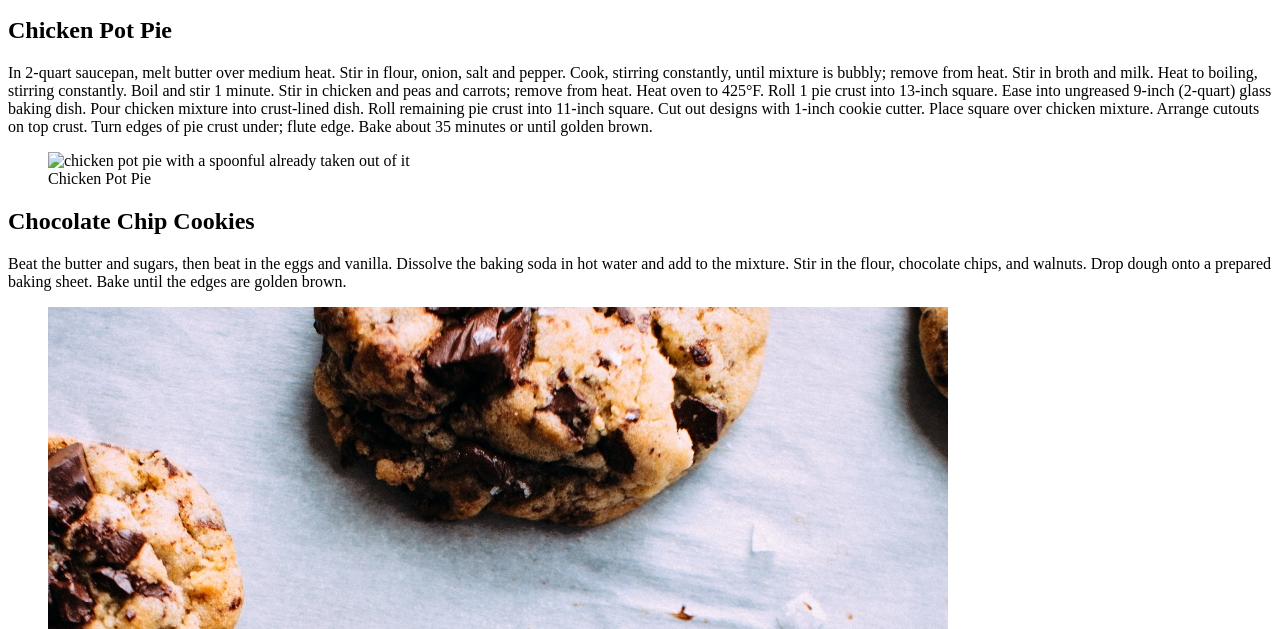
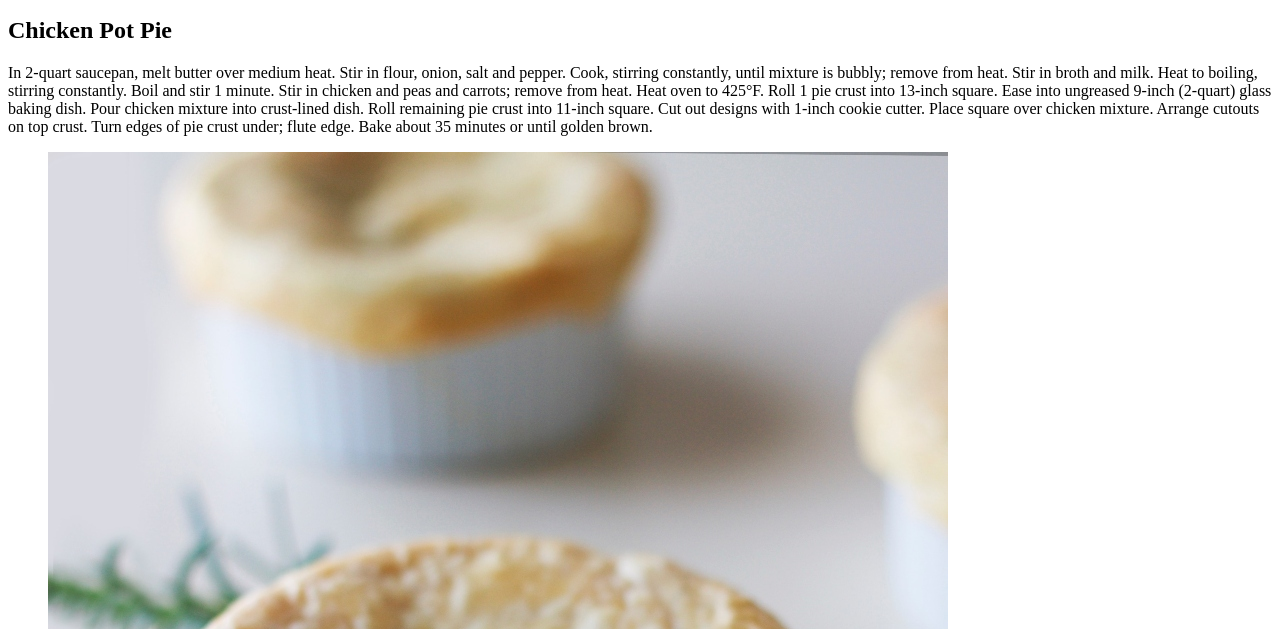
Before and after one commit to is-120-winter-2023/semantic-html-and-links-ashtyntaylor, a website: page index.html in a window 1280 px wide. Shown: the part 171-800 px from the top of the page. Drawn offline with Linux system fonts and the light colour scheme; the site is published under a folder, as on GitHub Pages, so addresses that start at the root find nothing.

Commit message:
Adjusted image path

```diff
--- a/index.html
+++ b/index.html
@@ -50,7 +50,7 @@
         edge. Bake about 35 minutes or until golden brown.</p>
 
       <figure>
-        <img src="/images/chicken-pot-pie.jpg" alt="chicken pot pie with a spoonful already taken out of it" width="900"
+        <img src="images/chicken-pot-pie.jpg" alt="chicken pot pie with a spoonful already taken out of it" width="900"
           height="1164">
         <figcaption>Chicken Pot Pie</figcaption>
       </figure>
```
